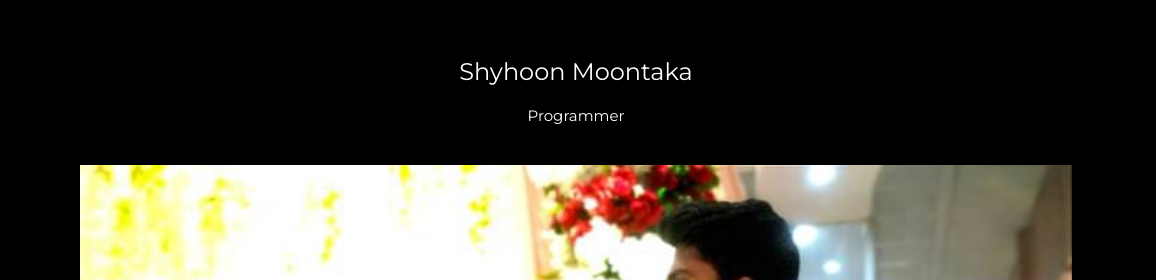
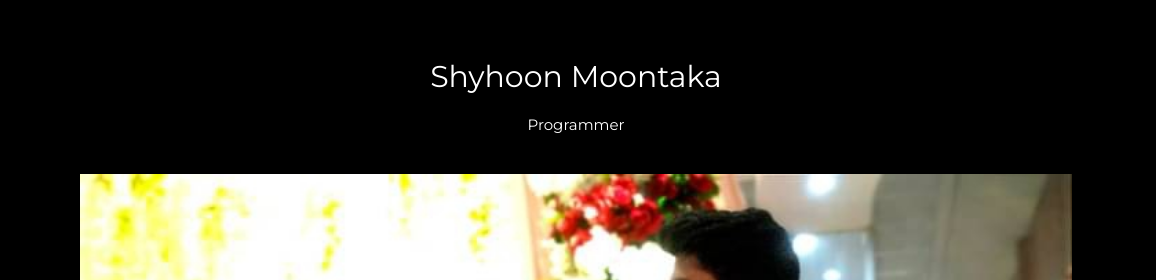
Before and after one commit to Shyhoon-Moontaka/portfolio, a plain HTML site: page index.html in a window 1280 px wide. Shown: the top 280 px of the page, 124-1280 px from the left. Drawn offline with nearby package versions, Linux system fonts and the light colour scheme.

Commit message:
Update index.html

```diff
--- a/index.html
+++ b/index.html
@@ -52,7 +52,7 @@ body, h1,h2,h3,h4,h5,h6 {font-family: "Montserrat", sans-serif}
 <div class="w3-padding-large" id="main">
   <!-- Header/Home -->
   <header class="w3-container w3-padding-32 w3-center w3-black" id="home">
-    <h3 style="text-align: center;">Shyhoon Moontaka</h3>
+    <h2 style="text-align: center;">Shyhoon Moontaka</h2>
 
     <p>Programmer</p>
     <br>
```
